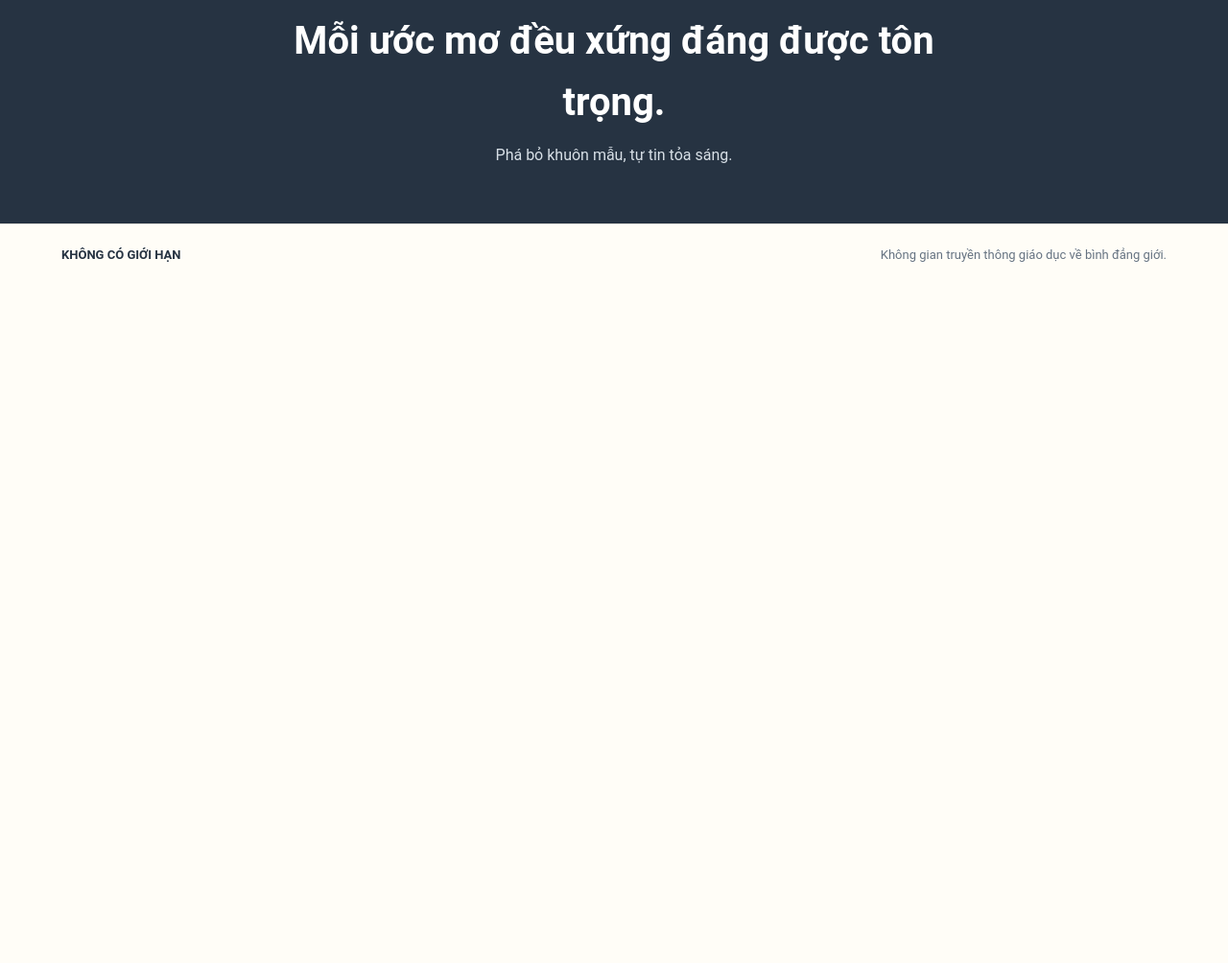
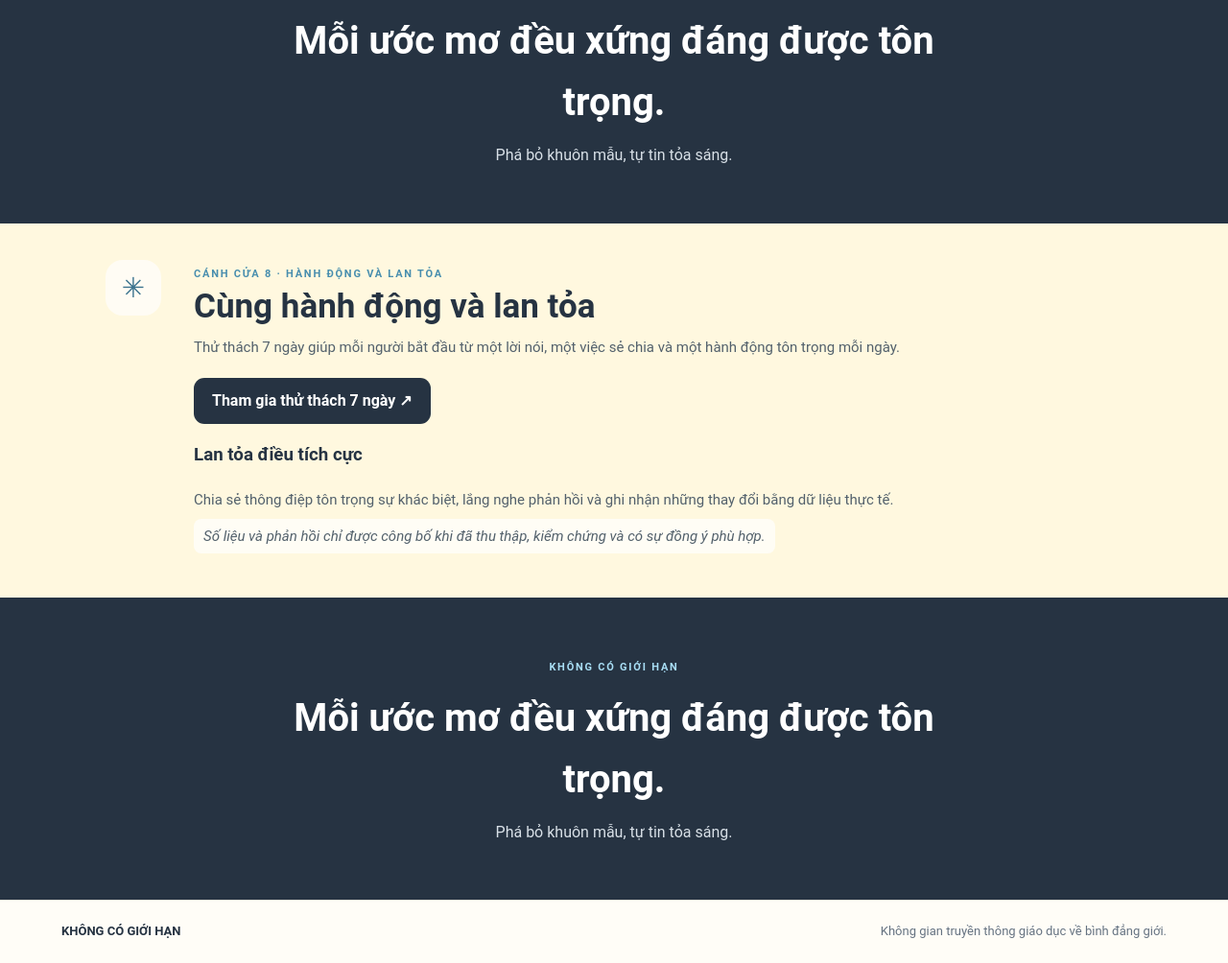
Before and after one commit to hungpvttv/khong-co-gioi-han, a plain HTML site: page index.html in a window 1280 px wide. Shown: the part 9242-10246 px from the top of the page at 96% size. Before the commit the page ends 9541 px from the top, so only its background shows below. Drawn offline with Linux system fonts and the light colour scheme.

Commit message:
fix: clean homepage markup and complete eight-section journey

```diff
--- a/index.html
+++ b/index.html
@@ -209,6 +209,17 @@ tml>
   <section class="feature feature-yellow" id="hanh-dong"><div class="feature-inner"><span class="feature-icon">✳</span><div><span class="eyebrow">HÀNH ĐỘNG</span><h2>Thử thách 7 ngày – Việc nhỏ, thay đổi lớn</h2><p>Bắt đầu từ một lời nói, một việc sẻ chia và một hành động tôn trọng mỗi ngày.</p><a class="button" href="thu-thach/">Tham gia thử thách ↗</a></div></div></section>
   <section class="feature feature-blue" id="lan-toa"><div class="feature-inner"><span class="feature-icon">♡</span><div><span class="eyebrow">LAN TỎA</span><h2>Cùng trao cơ hội, tôn trọng sự khác biệt</h2><p>Chia sẻ thông điệp tích cực, lắng nghe phản hồi và ghi nhận những thay đổi bằng dữ liệu thực tế.</p><p class="illustrative-note">Số liệu và phản hồi chỉ được công bố khi đã thu thập, kiểm chứng và có sự đồng ý phù hợp.</p></div></div></section>
   <section class="closing"><span class="eyebrow">KHÔNG CÓ GIỚI HẠN</span><h2>Mỗi ước mơ đều xứng đáng được tôn trọng.</h2><p>Phá bỏ khuôn mẫu, tự tin tỏa sáng.</p></section>
+
+  <section class="feature feature-yellow" id="hanh-dong">
+    <div class="feature-inner"><span class="feature-icon">✳</span><div>
+      <span class="eyebrow">CÁNH CỬA 8 · HÀNH ĐỘNG VÀ LAN TỎA</span>
+      <h2>Cùng hành động và lan tỏa</h2>
+      <p>Thử thách 7 ngày giúp mỗi người bắt đầu từ một lời nói, một việc sẻ chia và một hành động tôn trọng mỗi ngày.</p>
+      <a class="button" href="thu-thach/">Tham gia thử thách 7 ngày ↗</a>
+      <div class="share-copy"><h3>Lan tỏa điều tích cực</h3><p>Chia sẻ thông điệp tôn trọng sự khác biệt, lắng nghe phản hồi và ghi nhận những thay đổi bằng dữ liệu thực tế.</p><p class="illustrative-note">Số liệu và phản hồi chỉ được công bố khi đã thu thập, kiểm chứng và có sự đồng ý phù hợp.</p></div>
+    </div></div>
+  </section>
+  <section class="closing"><span class="eyebrow">KHÔNG CÓ GIỚI HẠN</span><h2>Mỗi ước mơ đều xứng đáng được tôn trọng.</h2><p>Phá bỏ khuôn mẫu, tự tin tỏa sáng.</p></section>
 </main>
 <footer><strong>KHÔNG CÓ GIỚI HẠN</strong><span>Không gian truyền thông giáo dục về bình đẳng giới.</span></footer>
 <script src="assets/js/main.js"></script>
```
